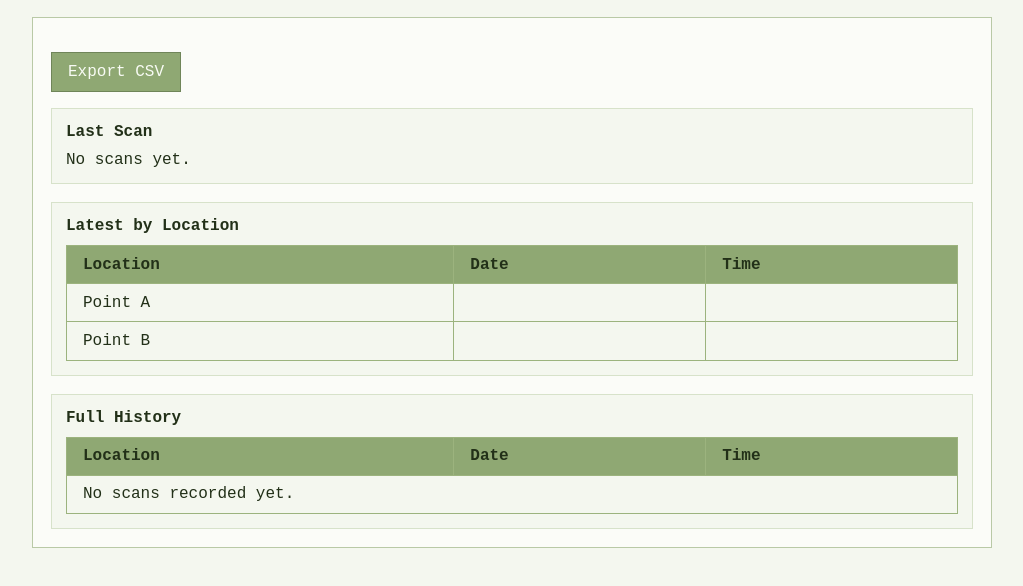
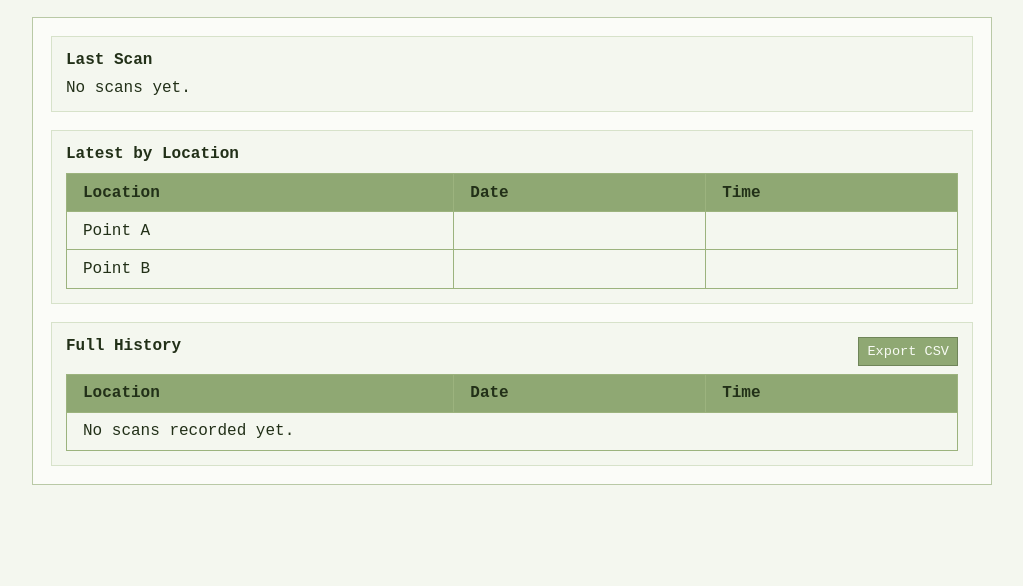
Before and after one commit to sprolesc-nohs/nfcTesting, a plain HTML site: page page.html in a window 1280 px wide. Both pictures are taken after a click on the button "History". Shown: the part 182-768 px from the top of the page, without its empty margins (128-1151 px from the left). Drawn offline with Linux system fonts and the light colour scheme.

Commit message:
put the csv button in the full history header

```diff
--- a/page.html
+++ b/page.html
@@ -53,6 +53,22 @@
       padding: 10px 16px;
       cursor: pointer;
       font: inherit;
+    }
+    .small-button {
+      border: 1px solid #6f8559;
+      background: #8fa873;
+      color: #f8fbf4;
+      padding: 6px 8px;
+      cursor: pointer;
+      font: inherit;
+      font-size: 0.85rem;
+    }
+    .card-header {
+      display: flex;
+      align-items: center;
+      justify-content: space-between;
+      gap: 8px;
+      margin-bottom: 8px;
     }
     .scan-summary {
       margin-top: 12px;
@@ -131,9 +147,6 @@
     </section>
 
     <section id="history-tab" class="tab-panel" hidden>
-      <div class="actions">
-        <button class="primary-button" onclick="exportHistory()">Export CSV</button>
-      </div>
       <div class="history-stack">
         <div class="history-card">
           <h2>Last Scan</h2>
@@ -168,7 +181,10 @@
         </div>
 
         <div class="history-card">
-          <h2>Full History</h2>
+          <div class="card-header">
+            <h2>Full History</h2>
+            <button class="small-button" onclick="exportHistory()">Export CSV</button>
+          </div>
           <div class="table-wrap">
             <table>
             <thead>
```
